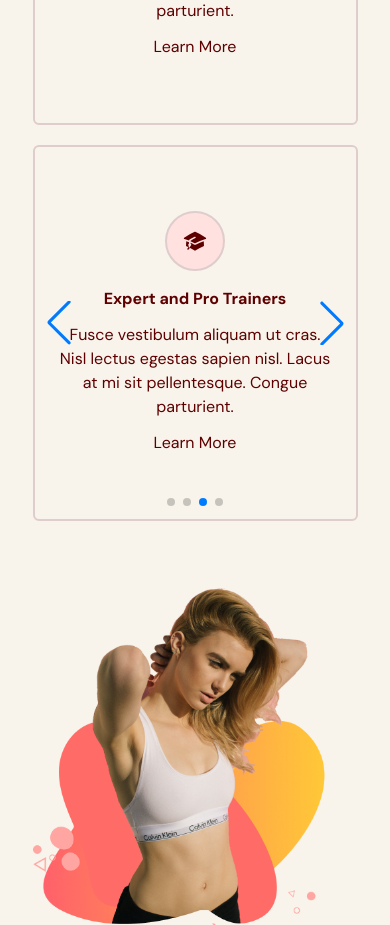
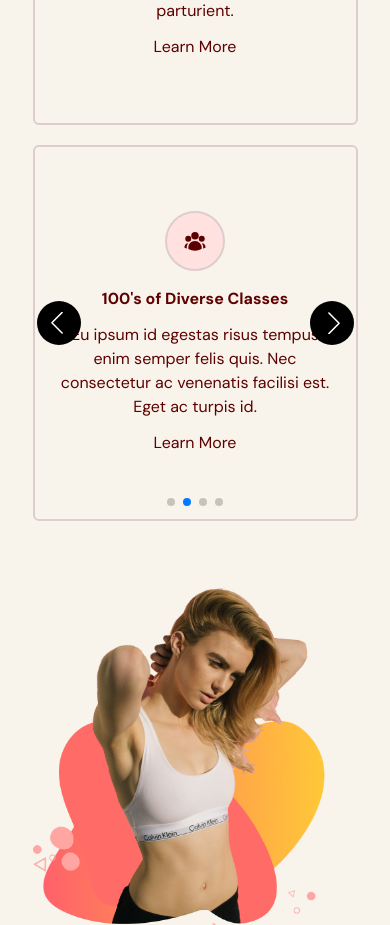
Before and after one commit to Ar000sh/gymAppNextJs, a Next.js app: page /landing in a window 390 px wide. Shown: the part 2560-3485 px from the top of the page. Built offline with nearby package versions, Linux system fonts and the light colour scheme.

Commit message:
customization for navigation buttons - add navigation customization

```diff
--- a/src/components/benefits/index.tsx
+++ b/src/components/benefits/index.tsx
@@ -9,10 +9,11 @@ import {
 import { motion } from "framer-motion";
 import Benefit from "./Benefit";
 import AbstractWaves from "../../../public/assets/AbstractWaves.png";
-import ContentSparkles from "../../../public/assets/Sparkles.png"
+import ContentSparkles from "../../../public/assets/Sparkles.png";
 import type { JSX } from "react";
 import Carousel from "../carousel";
 import NormalButton from "../buttons/normalButton";
+import { NavigationShape } from "@/shared/swipper";
 
 const benefits: BenefitType[] = [
   {
@@ -38,7 +39,7 @@ const benefits: BenefitType[] = [
     title: "Expert and Pro Trainers_",
     description:
       "Fusce vestibulum ssss aliquam ut cras. Nisl lectus egestas sapien nisl. Lacus at mi sit pellentesque. Congue parturient.",
-  }
+  },
 ];
 
 const container = {
@@ -49,18 +50,18 @@ const container = {
 };
 
 const Benefits = () => {
-  const populateSwiperArray = (array: BenefitType[]) : React.ReactElement[] => {
+  const populateSwiperArray = (array: BenefitType[]): React.ReactElement[] => {
     const swipperArray: JSX.Element[] = [];
-    array.map((item) => (
+    array.map((item) =>
       swipperArray.push(
         <Benefit
           key={item.title}
           icon={item.icon}
           title={item.title}
           description={item.description}
-            />
-      )
-      ));
+        />,
+      ),
+    );
     return swipperArray;
   };
 
@@ -92,7 +93,7 @@ const Benefits = () => {
 
         {/* BENEFITS */}
         <motion.div
-          className="md:-mt-3 mt-5 items-center justify-between gap-8 md:flex"
+          className="mt-5 items-center justify-between gap-8 md:-mt-3 md:flex"
           //className="mt-5 gap-8 flex flex-col md:flex-row"
           initial="hidden"
           whileInView="visible"
@@ -126,12 +127,20 @@ const Benefits = () => {
             loop={true}
             enableNavigation={true}
             autoplay={{
-            delay: 1500,
+              delay: 3000,
               disableOnInteraction: false,
-            pauseOnMouseEnter: true
+              pauseOnMouseEnter: true,
+            }}
+            navigationOptions={{
+              size: "44px",
+              iconSize: "22px",
+              iconColor: "white",
+              backgroundColor: "black",
+              backgroundHoverColor: "#897f33",
+              shape: NavigationShape.circle,
+              iconOffsetX: "2px",
             }}
           />
-
         </motion.div>
 
         {/* GRAPHICS AND DESCRIPTION */}
@@ -147,8 +156,14 @@ const Benefits = () => {
           <div>
             {/* TITLE */}
             <div className="relative">
-              <div className="before:absolute before:-top-20 before:-left-20 before:z-[1] before:content-[var(--abstractwaves)]"
-              style={{ "--abstractwaves": `url(${AbstractWaves})` } as React.CSSProperties}>
+              <div
+                className="before:absolute before:-top-20 before:-left-20 before:z-[1] before:content-[var(--abstractwaves)]"
+                style={
+                  {
+                    "--abstractwaves": `url(${AbstractWaves})`,
+                  } as React.CSSProperties
+                }
+              >
                 <motion.div
                   initial="hidden"
                   whileInView="visible"
@@ -196,8 +211,14 @@ const Benefits = () => {
 
             {/* BUTTON */}
             <div className="relative mt-16">
-              <div className="before:absolute before:-bottom-20 before:right-40 before:z-[-1] before:content-[var(--content-sparkles)]"
-              style={{ "--content-sparkles": `url(${ContentSparkles})` } as React.CSSProperties}>
+              <div
+                className="before:absolute before:right-40 before:-bottom-20 before:z-[-1] before:content-[var(--content-sparkles)]"
+                style={
+                  {
+                    "--content-sparkles": `url(${ContentSparkles})`,
+                  } as React.CSSProperties
+                }
+              >
                 <NormalButton onClick={() => console.log("Join Now")}>
                   Join Now
                 </NormalButton>
--- a/src/components/carousel/index.tsx
+++ b/src/components/carousel/index.tsx
@@ -1,29 +1,42 @@
 "use client";
 // Import Swiper React components
-import React from 'react';
-import { Swiper, SwiperSlide } from 'swiper/react';
-import { Navigation, Pagination, Scrollbar, A11y, Autoplay } from 'swiper/modules';
-import type { NavigationOptions, PaginationOptions, ScrollbarOptions, AutoplayOptions as SwiperAutoplayOptionsType } from "swiper/types";
+import React from "react";
+import { Swiper, SwiperSlide } from "swiper/react";
+import {
+  Navigation,
+  Pagination,
+  Scrollbar,
+  A11y,
+  Autoplay,
+} from "swiper/modules";
+import type {
+  NavigationOptions,
+  PaginationOptions,
+  ScrollbarOptions,
+  AutoplayOptions as SwiperAutoplayOptionsType,
+} from "swiper/types";
 
-
+import "./styles.css";
 // Import Swiper styles
 // Import Swiper styles
-import 'swiper/swiper-bundle.css';
-import type { SwiperNavigationOptions, SwipperPaginationOptions } from '@/shared/swipper';
+
+import "swiper/swiper-bundle.css";
+import {
+  NavigationShape,
+  type SwiperNavigationOptions,
+  type SwipperPaginationOptions,
+} from "@/shared/swipper";
 
 function useMeasuredWidth<T extends HTMLElement>() {
   const ref = React.useRef<T | null>(null);
   const [width, setWidth] = React.useState(0);
 
-
   React.useLayoutEffect(() => {
     const el = ref.current;
     if (!el) return;
 
-
     // Initial sync measure
     setWidth(Math.round(el.getBoundingClientRect().width));
-
 
     // Observe future changes
     const ro = new ResizeObserver((entries) => {
@@ -35,19 +48,46 @@ function useMeasuredWidth<T extends HTMLElement>() {
     return () => ro.disconnect();
   }, []);
 
-
   return { ref, width } as const;
 }
 
-const extractNavigationOptions = (
-  opts?: SwiperNavigationOptions
-): NavigationOptions => {
-  // Styling if like size and so on and actuall Navgation can be returned
+// Carousel.tsx (inside your component file)
+function buildNavigationCSSVars(
+  opts?: SwiperNavigationOptions,
+): React.CSSProperties {
+  const bg = opts?.backgroundColor ?? "transparent";
+  const bgHover = opts?.backgroundHoverColor ?? "";
+  const box = opts?.size ?? "";
+  const icon = opts?.iconColor ?? "";
+  const iconSz = opts?.iconSize ?? "";
+  const iconOffsetX = opts?.iconOffsetX ?? "0px";
 
-
+  const radius =
+    opts?.shape === NavigationShape.circle
+      ? "50%"
+      : opts?.shape === NavigationShape.rounded
+        ? "25%"
+        : opts?.shape === NavigationShape.Square
+          ? "none"
+          : "";
 
   return {
-    enabled: true
+    ["--nav-bg" as string]: bg,
+    ["--nav-bg-hover" as string]: bgHover,
+    ["--nav-size" as string]: box,
+    ["--nav-radius" as string]: radius,
+    ["--nav-icon-color" as string]: icon,
+    ["--nav-icon-size" as string]: iconSz,
+    ["--nav-icon-offset-x" as string]: iconOffsetX,
+  };
+}
+const extractNavigationOptions = (
+  opts?: SwiperNavigationOptions,
+): NavigationOptions => {
+  // Styling if like size and so on and actuall Navgation Options can be returned
+
+  return {
+    enabled: true,
     // default look
     //type: (opts?.bulletsType ?? "bullets") as PaginationOptions["type"],
     //clickable: opts?.clickable ?? true,
@@ -57,7 +97,7 @@ const extractNavigationOptions = (
 };
 
 const extractPaginationOptions = (
-  opts?: SwipperPaginationOptions
+  opts?: SwipperPaginationOptions,
 ): PaginationOptions => {
   return {
     // default look
@@ -71,17 +111,15 @@ const extractPaginationOptions = (
 function computeSlidesPerView(
   width: number,
   spaceBetween: number,
-itemMinWidth: number
+  itemMinWidth: number,
 ) {
   const innerWidth = Math.max(0, width);
   if (innerWidth === 0) return 1;
-
 
   // When multiple slides are visible, there are (n-1) gaps of spaceBetween.
   // We can approximate by adding the gap into the effective card width.
   const effectiveCard = itemMinWidth + spaceBetween;
   const raw = innerWidth / effectiveCard;
-
 
   // Ensure at least one slide is visible; allow fractional for preview.
   const slideWidth = Math.max(1, raw);
@@ -101,34 +139,59 @@ type Props = {
   loop?: boolean;
   autoplay?: boolean | SwiperAutoplayOptionsType;
 };
-const Carousel = ({elements, spaceBetween=50, containerStyles = "", maxWidth=450, enableNavigation, enablePagination, enableScrollbar, paginationOptions, loop, navigationOptions, autoplay}: Props) => {
-  const { ref: containerRef, width: measuredWidth } = useMeasuredWidth<HTMLDivElement>();
+const Carousel = ({
+  elements,
+  spaceBetween = 50,
+  containerStyles = "",
+  maxWidth = 450,
+  enableNavigation,
+  enablePagination,
+  enableScrollbar,
+  paginationOptions,
+  loop,
+  navigationOptions,
+  autoplay,
+}: Props) => {
+  const { ref: containerRef, width: measuredWidth } =
+    useMeasuredWidth<HTMLDivElement>();
 
   const pagination: PaginationOptions | boolean = enablePagination
-  ? (paginationOptions
+    ? paginationOptions
       ? extractPaginationOptions(paginationOptions)
-      : { clickable: true })
+      : { clickable: true }
     : false;
 
   const navigation: NavigationOptions | boolean = enablePagination
-  ? (navigationOptions
+    ? navigationOptions
       ? extractNavigationOptions(navigationOptions)
-      : { enabled: true })
+      : { enabled: true }
     : false;
 
-  const scrollbar:  ScrollbarOptions | boolean = enableScrollbar
-  ? { draggable: true } : false;
+  const scrollbar: ScrollbarOptions | boolean = enableScrollbar
+    ? { draggable: true }
+    : false;
 
-  const autoplayConfig: SwiperAutoplayOptionsType | boolean = typeof autoplay === 'boolean'
-  ? (autoplay ? { delay: 1000, disableOnInteraction: false, pauseOnMouseEnter: true } : false)
+  const autoplayConfig: SwiperAutoplayOptionsType | boolean =
+    typeof autoplay === "boolean"
+      ? autoplay
+        ? { delay: 1000, disableOnInteraction: false, pauseOnMouseEnter: true }
+        : false
       : autoplay || false;
 
-const slidesPerView = computeSlidesPerView(measuredWidth, spaceBetween, maxWidth);
+  const slidesPerView = computeSlidesPerView(
+    measuredWidth,
+    spaceBetween,
+    maxWidth,
+  );
+
+  const navStyleVars = buildNavigationCSSVars(navigationOptions);
   //console.log("slidesPerView: ", slidesPerView)
   return (
     <div className={containerStyles} ref={containerRef}>
       {measuredWidth > 0 && (
         <Swiper
+          className="mySwiper"
+          style={navStyleVars}
           modules={[Navigation, Pagination, Scrollbar, A11y, Autoplay]}
           spaceBetween={spaceBetween}
           slidesPerView={slidesPerView}
@@ -139,14 +202,17 @@ const slidesPerView = computeSlidesPerView(measuredWidth, spaceBetween, maxWidth
           autoplay={autoplayConfig}
         >
           {elements.map((el, i) => (
-            <SwiperSlide className='!flex !items-center !justify-center h-full' key={el.key ?? i}>{el}</SwiperSlide>
+            <SwiperSlide
+              className="!flex h-full !items-center !justify-center"
+              key={el.key ?? i}
+            >
+              {el}
+            </SwiperSlide>
           ))}
-
         </Swiper>
       )}
     </div>
-
-  )
+  );
 };
 
 export default Carousel;
--- /dev/null
+++ b/src/components/carousel/styles.css
@@ -0,0 +1,37 @@
+/* Scope to this component instance */
+.mySwiper .swiper-button-next,
+.mySwiper .swiper-button-prev {
+  width: var(--nav-size, 44px);
+  height: var(--nav-size, 44px);
+
+  background: var(--nav-bg, transparent);
+  border-radius: var(--nav-radius, 0);
+  color: var(--nav-icon-color, currentColor);
+}
+
+.mySwiper .swiper-button-next svg,
+.mySwiper .swiper-button-prev svg {
+  width: var(--nav-icon-size, 100%);
+  height: var(--nav-icon-size, 100%);
+}
+
+/* --- Icon horizontal offset --- */
+/* NEXT: push icon to the RIGHT by +offset */
+.mySwiper .swiper-button-next::after,
+.mySwiper .swiper-button-next svg {
+  transform: translateX(var(--nav-icon-offset-x, 0)) !important;
+}
+
+/* PREV: push icon to the LEFT by -offset */
+.mySwiper .swiper-button-prev::after,
+.mySwiper .swiper-button-prev svg {
+  transform: rotate(180deg) translateX(var(--nav-icon-offset-x, 0px)) !important;
+}
+
+/* Hover/focus: use hover color when provided, otherwise keep base */
+.mySwiper .swiper-button-next:hover,
+.mySwiper .swiper-button-prev:hover,
+.mySwiper .swiper-button-next:focus-visible,
+.mySwiper .swiper-button-prev:focus-visible {
+  background: var(--nav-bg-hover, var(--nav-bg, transparent));
+}
```
Also changed, not shown: src/app/globals.css (+13 -11 lines), src/shared/swipper.ts (+23 -6 lines). Lines whose indentation alone changed are shown as unchanged.
